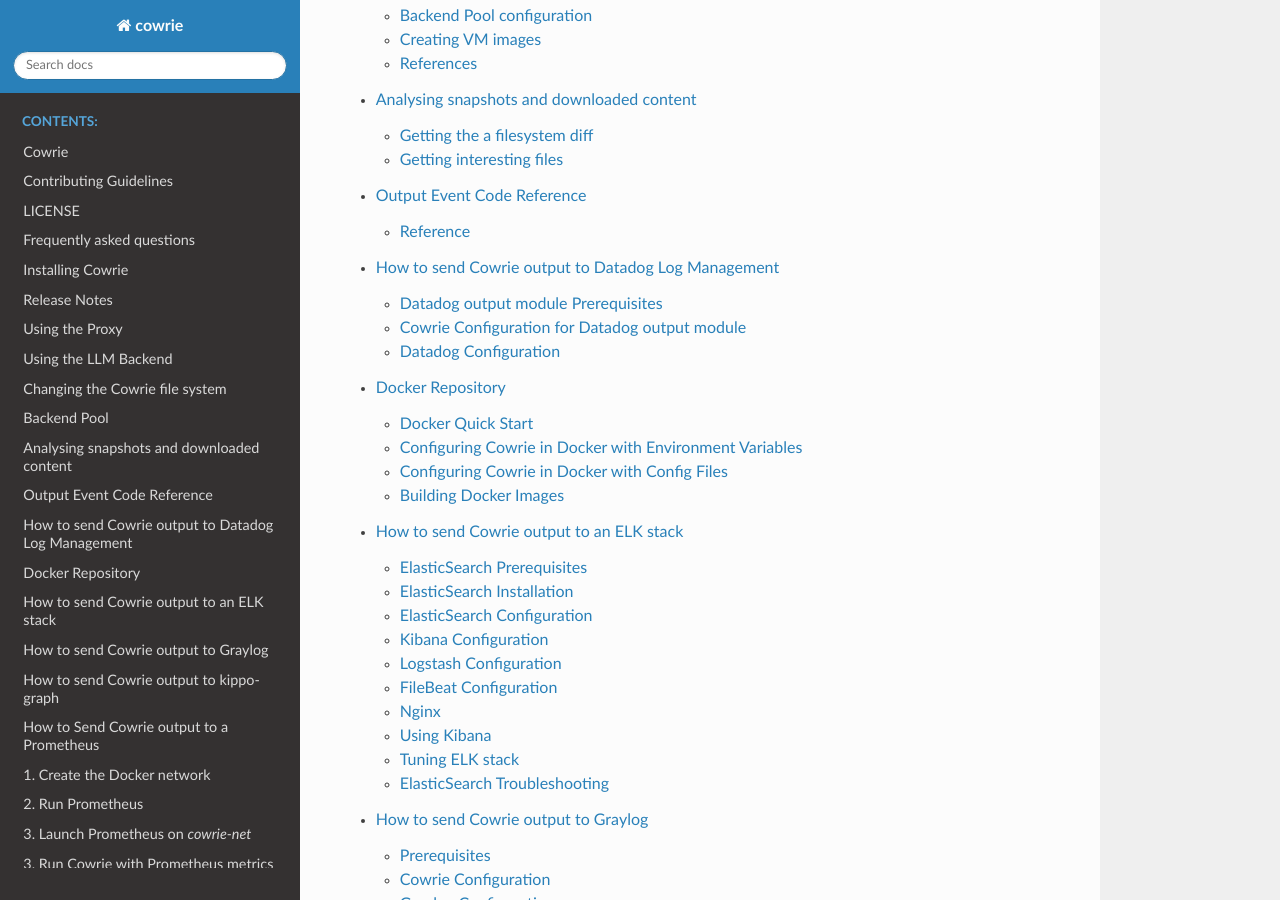
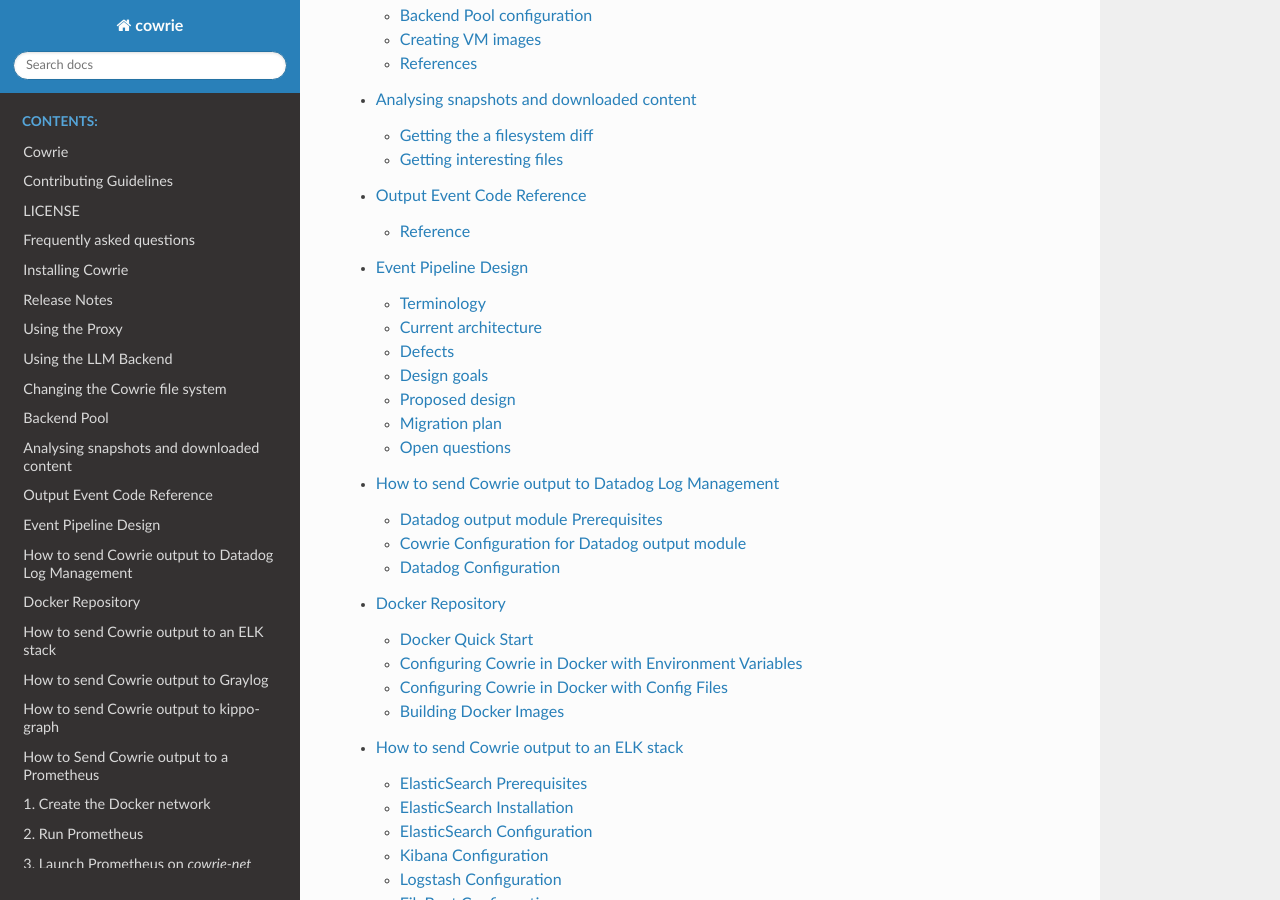
Before and after one commit to cowrie/cowrie, a Sphinx documentation site: the page built from docs/index.rst, in a window 1280 px wide and 900 px high, scrolled down 2208 px. Built offline with Sphinx 7.4.7 and the Read the Docs theme 3.1.0, drawn with Linux system fonts in a browser that asks for light colours; part of the change alters nothing that is shown.

Commit message:
docs: describe the event pipeline and its session-scoped redesign
Documents how events currently reach output plugins (global log
observers plus the factory logDispatch chain, with per-plugin session
tables and log-context regex attribution), the defects this causes
(silent loss of events emitted from deferred callbacks, loss of late
download events after session close, dual emission in wget/curl,
duplicated per-plugin state without error isolation), and the target
design: a session-scoped EventLog bound at connectionMade feeding a
single enriching EventDispatcher, with a four-phase migration plan.

```diff
--- /dev/null
+++ b/docs/EVENT_PIPELINE.rst
@@ -0,0 +1,281 @@
+.. SPDX-FileCopyrightText: 2026 Michel Oosterhof <michel@oosterhof.net>
+..
+.. SPDX-License-Identifier: BSD-3-Clause
+
+Event Pipeline Design
+#####################
+
+This document describes how Cowrie events travel from the code that observes
+attacker activity to the output plugins, the defects in that pipeline, and the
+design that replaces it: a session-scoped event log feeding a single central
+dispatcher. The event *schema* (the event ids and their attributes) is
+documented in :doc:`OUTPUT` and is unchanged by this design.
+
+Terminology
+***********
+
+event
+    A dictionary describing one observed action, carrying an ``eventid``
+    (e.g. ``cowrie.session.file_download``), a human-readable ``message`` or
+    ``format``, and event-specific attributes.
+
+session
+    The unique identifier of one attacker connection
+    (``transportId``, e.g. ``ce8abc71b984``). This is the key output
+    consumers correlate on.
+
+sessionno
+    A transport counter with an ``S`` (SSH) or ``T`` (Telnet) prefix, e.g.
+    ``T1475``. An internal artifact of the current pipeline; not part of the
+    event schema.
+
+output plugin
+    A subclass of ``cowrie.core.output.Output`` (jsonlog, mysql, s3, ...)
+    that receives finished events through its ``write()`` method.
+
+Current architecture
+********************
+
+Two parallel paths deliver events to output plugins::
+
+    log.msg(eventid=..., ...)                protocol.logDispatch(eventid=...)
+      |                                        |
+      v                                        v  adds sessionno
+    Twisted global log                       factory.logDispatch()
+      |                                        |  prefixes "S"/"T"
+      |  every log line, including            |
+      |  non-Cowrie Twisted noise             |
+      v                                        v
+    plugin 1 emit()  plugin 2 emit() ...     for each plugin: logDispatch()
+      |                |                       |
+      +----------------+-----------------------+
+      |
+      v
+    per-plugin attribution and enrichment, then write()
+
+Every output plugin's ``emit()`` is registered as a *global* Twisted log
+observer (``cowrie_plugin.py``), so every log line in the process passes
+through every plugin. ``emit()`` filters (no ``eventid`` |rarr| drop) and then
+attributes the event to a session using, in order:
+
+1. an explicit ``sessionno`` key (the ``logDispatch`` path);
+2. an explicit ``session`` key, reverse-mapped to a sessionno by linear
+   search;
+3. a regular expression over Twisted's ``system`` log-context string
+   (``".*TelnetTransport,([0-9]+),..."``), i.e. the log prefix of whatever
+   context the emitting code happened to run in.
+
+The sessionno is then resolved to the session id through a private
+``sessions`` dict (and ``src_ip`` through a private ``ips`` dict) that every
+plugin instance maintains independently: entries are added when the plugin
+sees ``cowrie.session.connect`` and deleted when it sees
+``cowrie.session.closed``.
+
+A census of the emitters (July 2026): roughly 108 call sites pass an
+``eventid``. About a third carry explicit session identity (the
+``logDispatch`` path and the ``session.connect`` events); the other two
+thirds are plain ``log.msg`` calls that depend on mechanism 3, the log
+context regex.
+
+Defects
+*******
+
+1. Events from deferred callbacks are silently lost
+===================================================
+
+Mechanism 3 only works when the emitting code runs inside the transport's log
+context. Any ``log.msg(eventid=...)`` fired from a deferred callback -- an
+HTTP download completing, a DNS lookup, a timer -- carries that callback's
+context instead (``system="HTTP11ClientProtocol,client"``), matches neither
+regex, and is dropped without trace.
+
+This is not theoretical. When a downloaded script's execution is resumed by a
+download callback, the *entire remainder of the script* runs inside the HTTP
+client's log context: every ``cowrie.command.input`` event for those commands
+is invisible to every database and reporting plugin. The commands an attacker
+runs immediately after fetching a payload are precisely the ones a honeypot
+exists to record.
+
+2. The session table is deleted while work is still in flight
+=============================================================
+
+``cowrie.session.closed`` hard-deletes the plugin's ``sessions``/``ips``
+entries, but a download deferred routinely outlives its session: an attacker
+disconnects immediately after queueing ``wget``, and the transfer finishes or
+fails seconds later. The late ``file_download`` /
+``file_download.failed`` event then arrives with a sessionno that no longer
+resolves. Until July 2026 this raised ``KeyError`` inside every plugin's
+dispatch (an unhandled error in the deferred); it is now dropped instead.
+Either way the record of a completed payload download is lost, even though
+the emitting code knew the session id perfectly well -- only the table forgot
+it.
+
+3. Dual emission as a workaround
+================================
+
+Because path 1 does not work from download callbacks, wget and curl emit
+every download event *twice*: once via ``logDispatch`` (for the plugins) and
+once via ``log.msg`` (for the console log). The two payloads have already
+drifted apart in small ways, and the pattern is inconsistent across the
+download commands: wget's error path dispatches only, curl's does both, and
+tftp/ftpget log their failure line without any ``eventid`` at all. Plugins
+receive exactly one copy today only because the ``log.msg`` twin always fails
+the context regex -- the deduplication is accidental.
+
+4. N copies of state, N times the work
+======================================
+
+Each of the N configured plugins maintains an identical session table and
+independently re-runs regex matching, bytes conversion, timestamp formatting,
+and message interpolation for *every log line in the process*, including all
+non-Cowrie Twisted output. A single plugin that raises from ``write()`` skips
+its own ``closed`` cleanup and leaks table entries forever, silently
+desynchronizing from its siblings. There is also no error isolation on the
+``logDispatch`` path: one plugin raising aborts the dispatch loop for the
+plugins after it.
+
+5. Assorted fragility
+=====================
+
+The regexes are coupled to Twisted class names (``CowrieTelnetTransport``
+happens to match ``.*TelnetTransport``); the ``S``/``T`` prefixing is
+duplicated in both factories and re-parsed character-wise in ``emit()``; the
+``session`` |rarr| ``sessionno`` reverse lookup is a linear scan; events
+arriving before ``connect`` are dropped.
+
+Design goals
+************
+
+* Every event is attributed to its session *at the point of emission*, where
+  the identity is simply known -- never reconstructed downstream.
+* Late events (callbacks that outlive their session) keep full attribution
+  and are delivered, not dropped.
+* Attribution, enrichment, and lifecycle live in exactly one place.
+* One emission call produces both the console log line and the plugin event.
+* A plugin failure affects only that plugin.
+
+Non-goals:
+
+* No changes to the event schema in :doc:`OUTPUT`; plugins keep receiving the
+  same dictionaries through the same ``write()`` method.
+* No changes to the human-readable ``cowrie.log`` format.
+* Operational/diagnostic logging (``log.msg`` without an ``eventid``) is out
+  of scope and remains plain Twisted logging.
+
+Proposed design
+***************
+
+Two new pieces in ``cowrie.core``:
+
+``EventLog`` -- session-scoped emitter
+======================================
+
+A small object created by the transport in ``connectionMade()``, carrying the
+session's identity once::
+
+    class EventLog:
+        """Emits events for one session, with identity bound at creation."""
+
+        def __init__(self, dispatcher, *, session, protocol, src_ip, src_port,
+                     dst_ip, dst_port):
+            ...
+
+        def dispatch(self, eventid: str, format: str, **fields) -> None:
+            """Build the event dict, stamp identity and time, hand it to the
+            dispatcher, and emit the formatted console log line."""
+
+The transport owns it (``self.events = EventLog(...)``); the protocol and
+commands reach it through the objects they already hold
+(``self.protocol.events``). A download command's deferred callbacks close
+over the command instance, so a transfer that completes after
+``connectionLost`` still holds the ``EventLog`` and its event arrives fully
+attributed -- fixing defect 2 by construction rather than by table lifecycle.
+Events dispatched after the session emitted ``cowrie.session.closed`` carry
+an additional ``late: true`` attribute so consumers can distinguish them.
+
+``EventDispatcher`` -- single fan-out
+=====================================
+
+One instance, owned by the application container (the ``tac``), holding the
+plugin list that ``cowrie_plugin.py`` already builds::
+
+    class EventDispatcher:
+        def dispatch(self, event: dict) -> None:
+            """Enrich once (sensor, timestamp, message interpolation, bytes
+            conversion), then deliver to each plugin's write(), isolating
+            failures per plugin."""
+
+Enrichment runs once per event instead of once per plugin per log line.
+Plugin exceptions are caught, logged, and do not affect other plugins or the
+emitting session. The per-plugin ``sessions``/``ips`` tables, the regexes,
+and the global log observer registration are deleted at the end of the
+migration; ``Output`` shrinks to ``start()``/``stop()``/``write()``.
+
+Events without a session
+========================
+
+A few emitters are not tied to an attacker session (backend pool state,
+proxy backend bookkeeping). These call ``dispatcher.dispatch()`` directly
+with whatever identity they have. The current pipeline drops most of them
+anyway (they match no regex); making them first-class is deliberately left
+until the main migration is done.
+
+Event flow after the change
+===========================
+
+::
+
+    command / protocol / transport
+      |
+      |  self.protocol.events.dispatch(eventid=..., ...)
+      v
+    EventLog (identity bound at connectionMade)
+      |                       \
+      v                        v
+    EventDispatcher          console log line (once)
+      |  enrich once
+      v
+    plugin.write()  x N, error-isolated
+
+Migration plan
+**************
+
+The old and new pipelines can run side by side; an event travels exactly one
+of them, so nothing is double-delivered.
+
+Phase 1 -- introduce
+    Add ``EventLog`` and ``EventDispatcher``; transports create the
+    ``EventLog`` and keep emitting the old way. No behavior change.
+
+Phase 2 -- convert the bleeding edges
+    Convert the download commands (wget, curl, tftp, ftpget, scp) and the
+    other ``logDispatch`` call sites. This removes the dual-emission pattern
+    and ends the loss of late download events -- the two defects with active
+    production impact. The ``factory.logDispatch`` chain becomes unused and
+    is removed.
+
+Phase 3 -- sweep
+    Convert the remaining ``log.msg(eventid=...)`` sites file by file
+    (~45 files, mechanical). Each conversion moves that emitter from
+    context-regex attribution to bound identity.
+
+Phase 4 -- delete
+    Remove the ``log.addObserver(plugin.emit)`` registration, the regexes,
+    the per-plugin tables, and the attribution half of ``Output.emit()``.
+    Third-party plugins that only implement ``start``/``stop``/``write``
+    are unaffected throughout.
+
+Open questions
+**************
+
+* Should ``late`` events be delivered indefinitely, or bounded (e.g. only
+  while the command's deferred is pending)? Unbounded matches "never lose a
+  download record"; a bound protects consumers that assume session recency.
+* Ordering: plugins currently see events in global log order. The dispatcher
+  preserves per-session ordering trivially; is cross-session ordering worth
+  guaranteeing? (No known consumer depends on it.)
+* Whether ``sessionno`` should be dropped from the delivered event once
+  nothing derives from it, or kept for operators who grep by transport
+  number.
+
+.. |rarr| unicode:: 0x2192
--- a/docs/index.rst
+++ b/docs/index.rst
@@ -26,6 +26,7 @@ Welcome to Cowrie's documentation!
    BACKEND_POOL.rst
    SNAPSHOTS.rst
    OUTPUT.rst
+   EVENT_PIPELINE.rst
    datadog/README.rst
    docker/README.rst
    elk/README.rst
```
